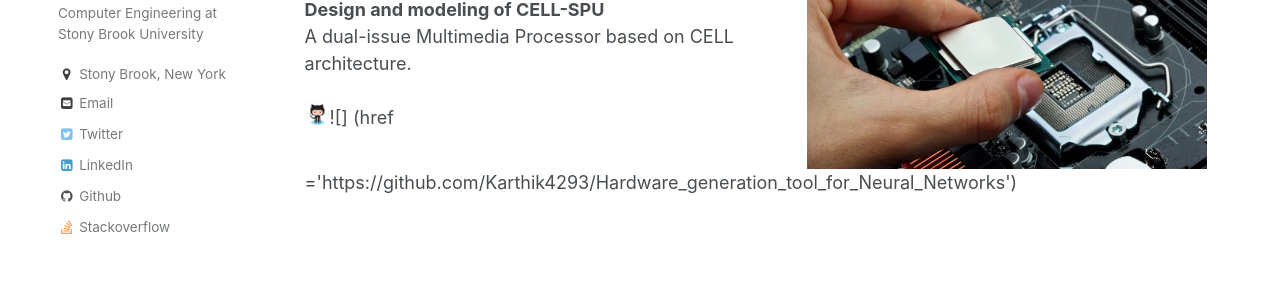
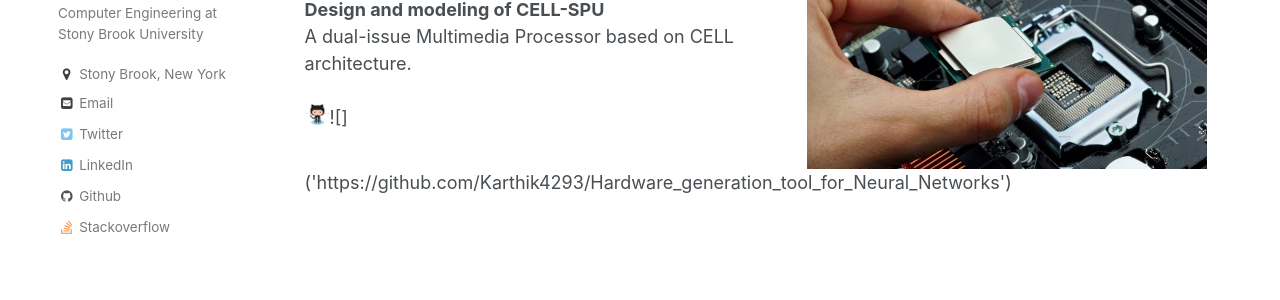
Before and after one commit to Karthik4293/Karthik4293.github.io, a Jekyll site: the page built from _pages/portfolio.html, in a window 1280 px wide and 1273 px high. Shown: the part 263-563 px from the top of the window. Built offline with Jekyll 4.4.1, drawn with Linux system fonts in a browser that asks for light colours.

Commit message:
updating first project

```diff
--- a/_portfolio/CELL-SPU.md
+++ b/_portfolio/CELL-SPU.md
@@ -16,7 +16,7 @@ excerpt: "
 A dual-issue Multimedia Processor based on CELL architecture.<br/>
 <br/>
 
-![<img style='float: left;' width = '25' src='/images/git.png'>] (href ='https://github.com/Karthik4293/Hardware_generation_tool_for_Neural_Networks')
+![<img style='float: left;' width = '25' src='/images/git.png'>] ('https://github.com/Karthik4293/Hardware_generation_tool_for_Neural_Networks') <br/>
 
 </p>
 </div>
```
